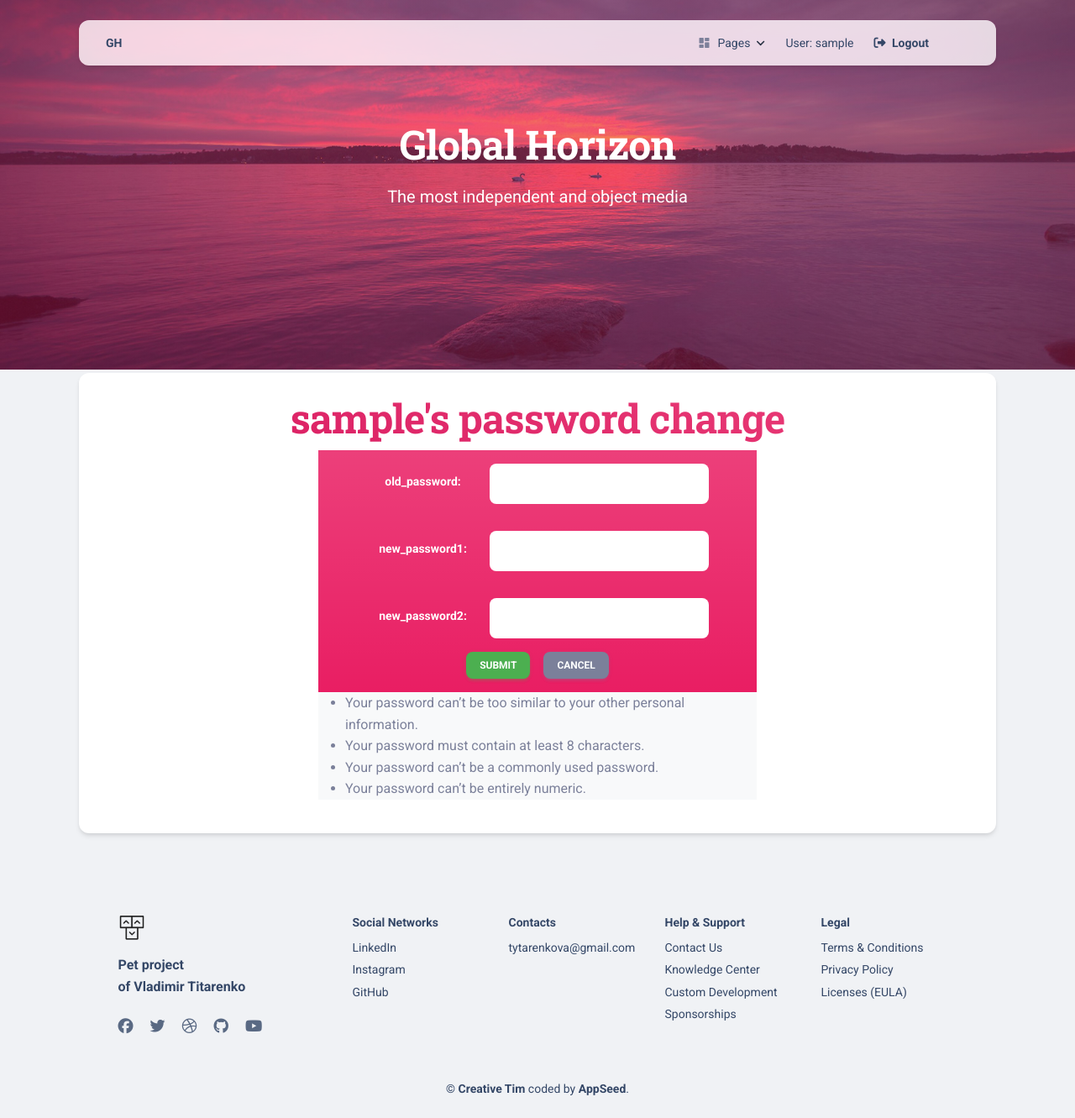
After one commit to T-Vlad-96/Global-Horizon, a Django app: page /user/change_password/1/ in a window 1280 px wide. The commit adds this page. Shown: the whole page at 84% size. Run offline with Django 4.2, Linux system fonts and the light colour scheme; the visitor is signed in with stand-in values (Sample User, id 1); some libraries are stand-ins or nearby versions.

Commit message:
feat: Implement user password change functionality
- Add new url path 'user/change_password/<int:pk>/' under name 'change-password'
- Add UserPasswordChangeView class as proccessor class for the new path
- Add UserPasswordChangeView as a subclass of django.contrib.auth.views.PasswordChangeView with model AUTH_USER_MODEL, form_class = UserPasswordChangeForm and success_url that leads to redactor_list after password is changed.
- Add new template for change-password 'newspapers_tracker/user_password_change.html', which extends 'layouts/base.html' template and re-define block 'content'. Inside new template use crispy form tags for styles.
- Add new form UserPasswordChangeForm which is subclass of django.contrib.auth.forms.PasswordChangeForm with fields (old_password, new_password, new_password2). Inside the form re-define __init__ method to apply styles and layout with help of crispy and bootstrap5 classes. Add buttons submit and cancel.
- Add link that leads to 'change-password' page to redactor_detail.html

```diff
--- a/newspapers_tracker/forms.py
+++ b/newspapers_tracker/forms.py
@@ -13,6 +13,7 @@ from crispy_forms.layout import (
 )
 from django.contrib.auth import get_user_model
 from django.contrib.auth.forms import UserCreationForm
+from django.contrib.auth.forms import PasswordChangeForm
 
 from .models import Topic, Redactor, Newspaper
 
@@ -186,6 +187,67 @@ class RedactorUpdateForm(forms.ModelForm, RedactorFormCrispyStyleMixin):
     def __init__(self, *args, **kwargs):
         super().__init__(*args, **kwargs)
         super()._setup_helper()
+
+
+class UserPasswordChangeForm(PasswordChangeForm):
+    old_password = forms.CharField(widget=forms.PasswordInput)
+    new_password1 = forms.CharField(widget=forms.PasswordInput)
+    new_password2 = forms.CharField(widget=forms.PasswordInput)
+
+    class Meta:
+        model = get_user_model()
+        fields = ["old_password", "new_password1", "new_password2"]
+
+    def __init__(self, *args, **kwargs):
+        super().__init__(*args, **kwargs)
+        self.helper = FormHelper()
+        self.helper.form_class = "w-50 bg-primary bg-gradient mx-auto"
+        self.helper.field_class = "bg-white text-dark rounded-3 my-3 p-1"
+        self.helper.form_show_labels = False
+        rows = []
+        for name, field in self.fields.items():
+            label_html = (
+                f"<label class='text-white fw-bold'>"
+                f"{name}:"
+                f"</label>"
+            )
+            rows.append(
+                Row(
+                    Column(
+                        Div(
+                            HTML(label_html),
+                            css_class="w-25"
+                        ),
+                        Div(
+                            Field(name, css_class="px-3 fw-bold"),
+                            css_class="w-50 fw-bold"
+                        ),
+                        css_class="d-flex justify-content-center align-items-center gap-3"
+                    )
+                )
+            )
+        self.helper.layout = Layout(
+            *rows,
+            Row(
+                Column(
+                    Div(
+                        Submit(
+                            "submit",
+                            value="Submit",
+                            css_class="btn btn-sm btn-success"
+                        )
+                    ),
+                    Div(
+                        Button(
+                            "cancel",
+                            value="Cancel",
+                            css_class="btn btn-sm btn-secondary"
+                        )
+                    ),
+                    css_class="d-flex justify-content-center align-items-center gap-3"
+                )
+            )
+        )
 
 
 class NewspaperForm(forms.ModelForm):
--- a/newspapers_tracker/urls.py
+++ b/newspapers_tracker/urls.py
@@ -16,6 +16,7 @@ from newspapers_tracker.views import (
     NewspaperUpdateView,
     NewspaperDetailView,
     NewspaperDeleteView,
+    UserPasswordChangeView
 )
 
 app_name = "newspapers_tracker"
@@ -33,6 +34,7 @@ urlpatterns = [
     path("redactors/update/<int:pk>/", RedactorUpdateView.as_view(), name="redactor-update"),
     path("redactors/<int:pk>/", RedactorDetailView.as_view(), name="redactor-detail"),
     path("redactors/delete/<int:pk>/", RedactorDeleteView.as_view(), name="redactor-delete"),
+    path("user/change_password/<int:pk>/", UserPasswordChangeView.as_view(), name="change-password"),
     # Newspaper routes
     path("newspapers/", NewspaperList.as_view(), name="newspaper-list"),
     path("newspapers/<int:pk>/", NewspaperDetailView.as_view(), name="newspaper-detail"),
--- a/newspapers_tracker/views.py
+++ b/newspapers_tracker/views.py
@@ -5,6 +5,7 @@ from django.urls import reverse_lazy
 from django.views import generic
 from django.contrib.auth.mixins import LoginRequiredMixin
 from django.contrib.auth.decorators import login_required
+from django.contrib.auth.views import PasswordChangeView
 
 from newspapers_tracker.forms import (
     TopicForm,
@@ -15,6 +16,7 @@ from newspapers_tracker.forms import (
     RedactorSearchForm,
     NewspaperSearchForm,
     SingUpForm,
+    UserPasswordChangeForm
 )
 from newspapers_tracker.models import Topic, Newspaper, Redactor
 
@@ -109,6 +111,13 @@ class RedactorUpdateView(LoginRequiredMixin, generic.UpdateView):
     success_url = reverse_lazy("newspapers_tracker:redactor-list")
 
 
+class UserPasswordChangeView(LoginRequiredMixin, PasswordChangeView):
+    model = get_user_model()
+    form_class = UserPasswordChangeForm
+    success_url = reverse_lazy("newspapers_tracker:redactor-list")
+    template_name = "newspapers_tracker/user_password_change.html"
+
+
 class RedactorDetailView(LoginRequiredMixin, generic.DetailView):
     model = Redactor
 
--- /dev/null
+++ b/templates/newspapers_tracker/user_password_change.html
@@ -0,0 +1,28 @@
+{% extends "layouts/base.html" %}
+{% load crispy_forms_tags %}
+
+
+{% block content %}
+  <section class="pt-1">
+    <div class="container">
+      <div class="row justify-content-center">
+        <div class="col-lg8">
+          <div class="card">
+            <div class="card-body text-center align-items-center">
+              <h1 class="text-primary text-gradient">
+                {{ request.user }}'s password change
+              </h1>
+              {% crispy form %}
+              <ul class="w-50 bg-gray-100 mx-auto text-start">
+                <li><span>Your password can’t be too similar to your other personal information.</span></li>
+                <li><span>Your password must contain at least 8 characters.</span></li>
+                <li><span>Your password can’t be a commonly used password.</span></li>
+                <li><span>Your password can’t be entirely numeric.</span></li>
+              </ul>
+            </div>
+          </div>
+        </div>
+      </div>
+    </div>
+  </section>
+{% endblock content %}
```
Also changed, not shown: templates/newspapers_tracker/redactor_detail.html (+9 -0 lines).
